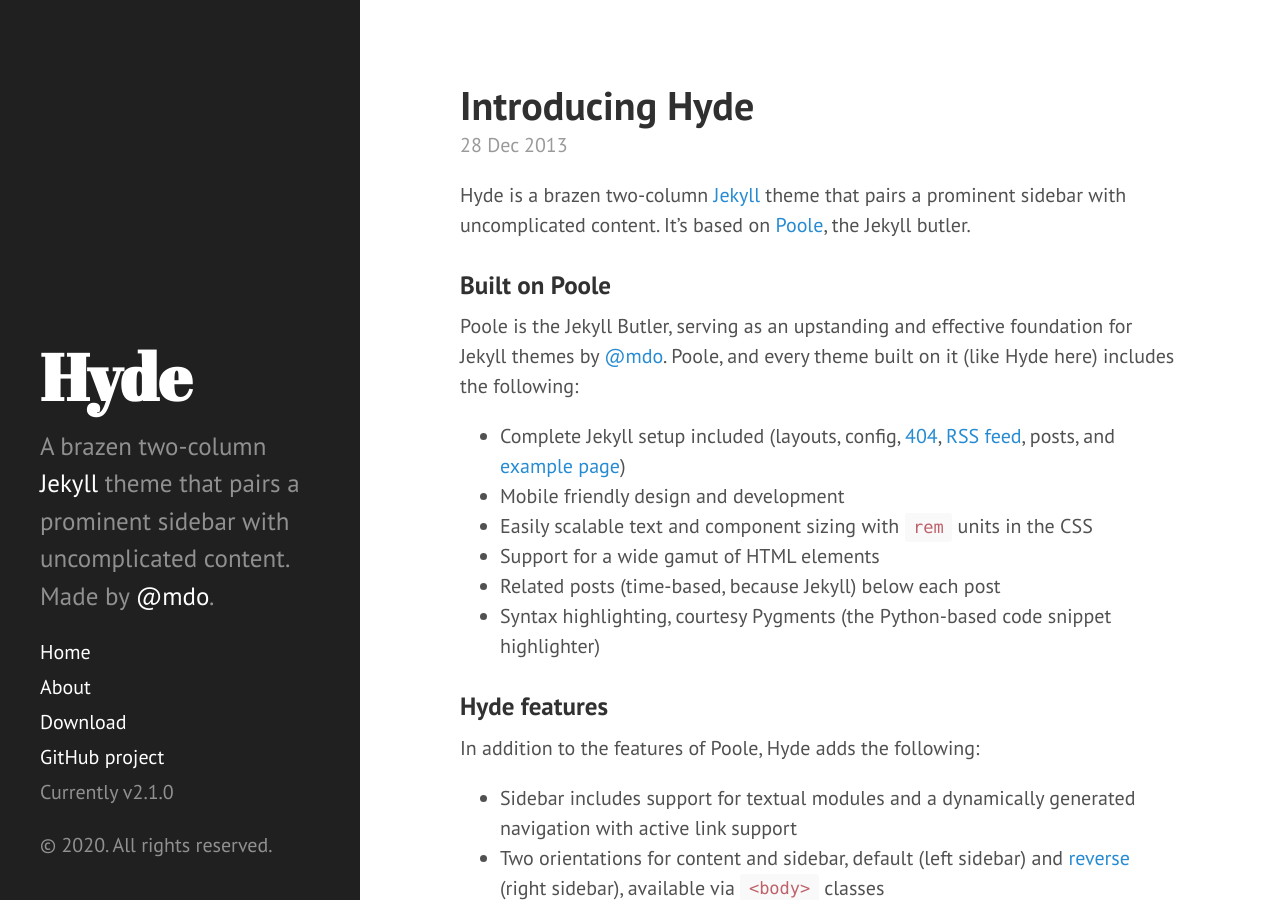
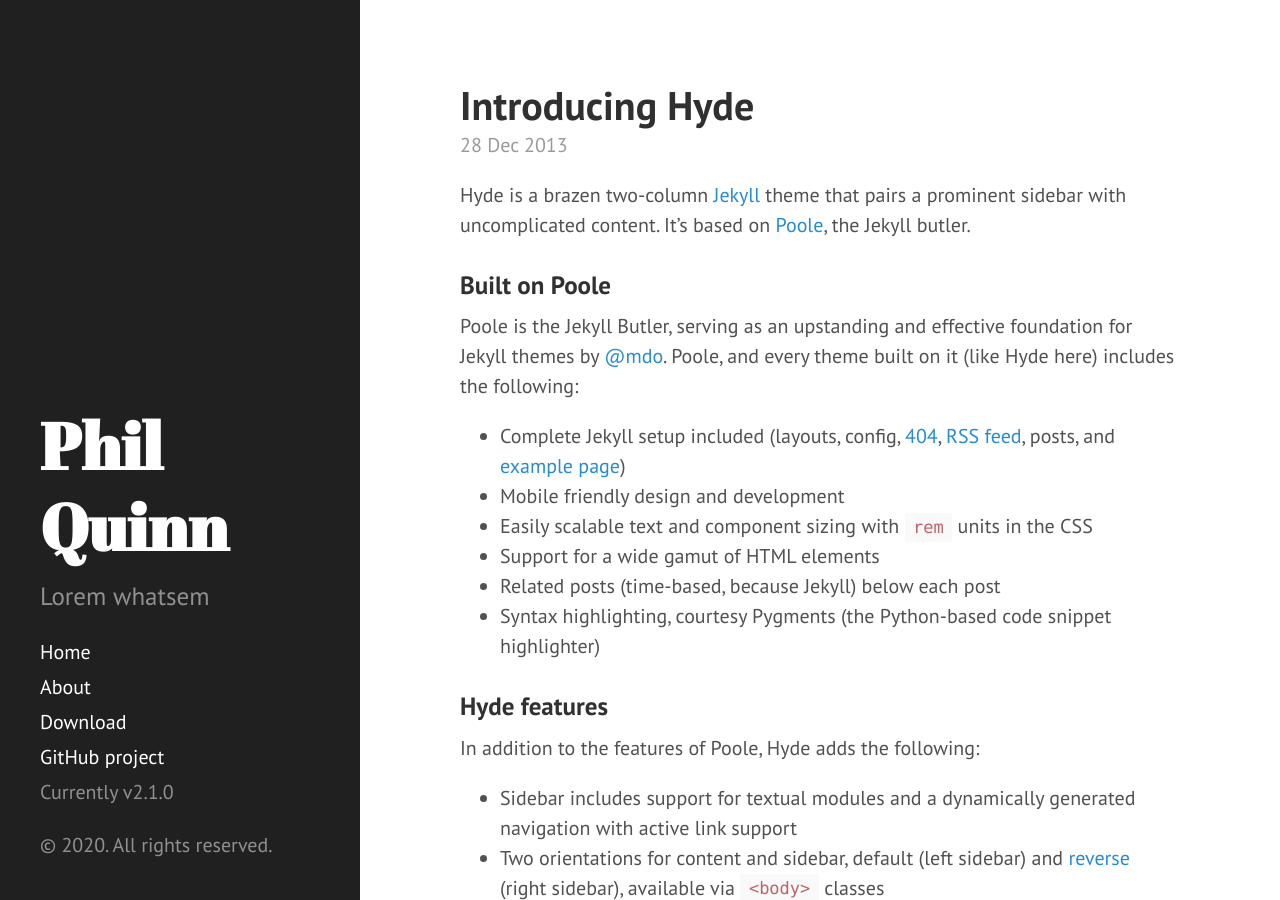
Before and after one commit to quinnphil/quinnphil.github.io, a Jekyll site: the page built from index.html, in a window 1280 px wide and 900 px high. Built offline with Jekyll 4.4.1, drawn with Linux system fonts in a browser that asks for light colours; Markdown is read by kramdown in place of the engine named in the settings; the list of posts is cut into pages by our own code.

Commit message:
Update _config.yml replaced Hyde config

```diff
--- a/_config.yml
+++ b/_config.yml
@@ -7,15 +7,16 @@
 relative_permalinks: true
 
 # Setup
-title:            Hyde
-tagline:          'A Jekyll theme'
-description:      'A brazen two-column <a href="http://jekyllrb.com" target="_blank">Jekyll</a> theme that pairs a prominent sidebar with uncomplicated content. Made by <a href="https://twitter.com/mdo" target="_blank">@mdo</a>.'
-url:              http://hyde.getpoole.com
+title:            Phil Quinn
+tagline:          'Tagline goes here'
+description:      'Lorem whatsem'
+url:              ''
 baseurl:          /
+include:          ["_pages"]
 
 author:
-  name:           'Mark Otto'
-  url:            https://twitter.com/mdo
+  name:           'Phil Quinn'
+  url:            ''
 
 paginate:         5
 
@@ -23,4 +24,4 @@
 version:          2.1.0
 
 github:
-  repo:           https://github.com/poole/hyde
+  repo:           https://github.com/quinnphil/
```
